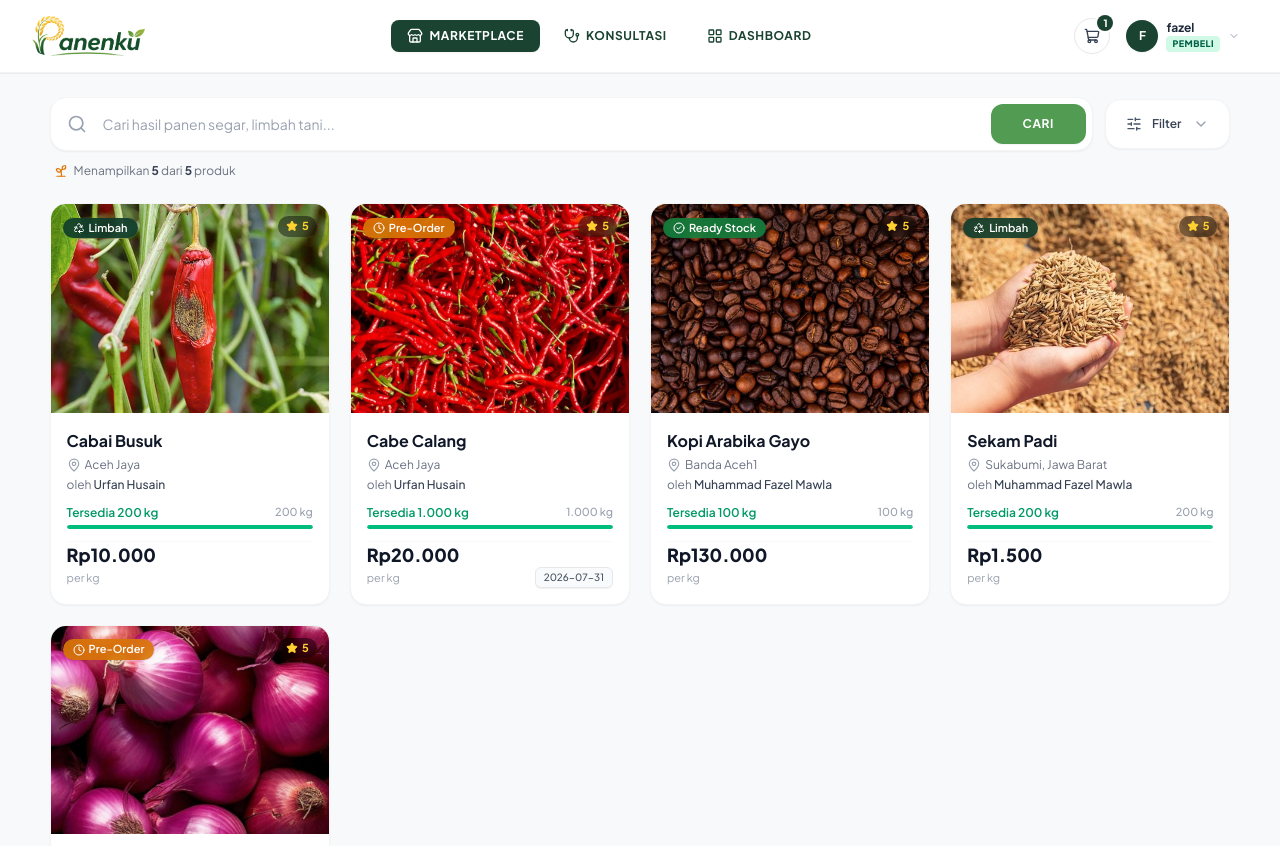
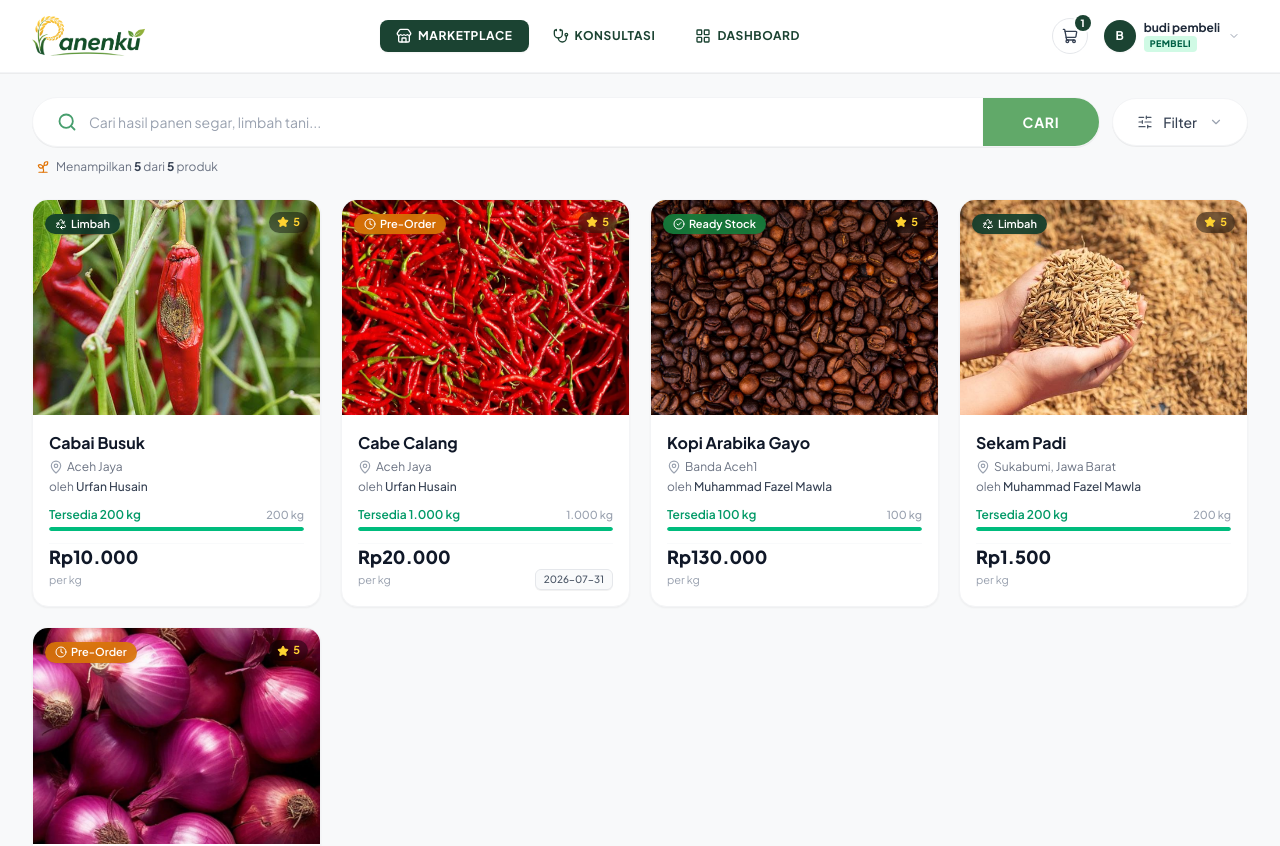
Before and after one commit to fazelmawlaa/Panenku-Klp5, a React (Vite) app: page /pembeli/marketplace in a window 1280 px wide. Shown: the top 846 px of the page. Built offline with nearby package versions, Linux system fonts and the light colour scheme.

Commit message:
fix : perbaiki bug saat merge

```diff
--- a/src/components/layout/AppNavbar.tsx
+++ b/src/components/layout/AppNavbar.tsx
@@ -12,8 +12,8 @@ export const AppNavbar: React.FC<AppNavbarProps> = ({ cartCount = 1 }) => {
   const location = useLocation();
   const currentUser = authService.getCurrentUser() || {
     id: '1',
-    name: 'fazel',
-    email: 'fazel@example.com',
+    name: 'budi pembeli',
+    email: 'budi@example.com',
     role: 'pembeli' as const,
   };
 
--- a/src/components/layout/BuyerLayout.tsx
+++ b/src/components/layout/BuyerLayout.tsx
@@ -9,7 +9,7 @@ export const BuyerLayout: React.FC = () => {
   return (
     <div className="min-h-screen bg-[#f8f9fa] flex flex-col font-sans antialiased text-gray-800">
       <AppNavbar cartCount={cartCount} />
-      <main className="flex-1 w-full max-w-[96%] 2xl:max-w-[1600px] mx-auto px-2 sm:px-4 lg:px-6 py-6">
+      <main className="flex-1 w-full max-w-[1400px] mx-auto px-4 sm:px-6 lg:px-8 py-6">
         <Outlet />
       </main>
     </div>
--- a/src/features/marketplace/components/MarketplaceFilterBar.tsx
+++ b/src/features/marketplace/components/MarketplaceFilterBar.tsx
@@ -85,10 +85,10 @@ export const MarketplaceFilterBar: React.FC<MarketplaceFilterBarProps> = ({
         {/* Main Search Input Form */}
         <form
           onSubmit={handleSearchSubmit}
-          className="flex-1 bg-white rounded-2xl border border-gray-100 shadow-xs p-1.5 pl-4 flex items-center gap-2 transition-all focus-within:border-emerald-500 focus-within:ring-2 focus-within:ring-emerald-100/50"
+          className="flex-1 bg-white rounded-full border border-gray-100 shadow-2xs pl-5 sm:pl-6 flex items-center overflow-hidden transition-all focus-within:border-emerald-500 focus-within:ring-2 focus-within:ring-emerald-100/50"
         >
-          <div className="text-gray-400 shrink-0">
-            <Search className="w-5 h-5 text-gray-400" />
+          <div className="text-[#479e6d] shrink-0 flex items-center">
+            <Search className="w-5 h-5 text-[#479e6d]" strokeWidth={2.2} />
           </div>
           <input
             type="text"
@@ -98,7 +98,7 @@ export const MarketplaceFilterBar: React.FC<MarketplaceFilterBarProps> = ({
               handleApplyFilters(e.target.value);
             }}
             placeholder="Cari hasil panen segar, limbah tani..."
-            className="w-full bg-transparent text-sm text-gray-800 placeholder-gray-400 focus:outline-none py-2 px-2"
+            className="w-full bg-transparent text-sm text-gray-800 placeholder-gray-400 focus:outline-none py-3.5 px-3"
           />
           {searchInput && (
             <button
@@ -107,16 +107,16 @@ export const MarketplaceFilterBar: React.FC<MarketplaceFilterBarProps> = ({
                 setSearchInput('');
                 handleApplyFilters('');
               }}
-              className="p-1 text-gray-400 hover:text-gray-600 rounded-full"
+              className="p-1 text-gray-400 hover:text-gray-600 rounded-full mr-2 cursor-pointer"
             >
               <X className="w-4 h-4" />
             </button>
           )}
           <button
             type="submit"
-            className="bg-[#529b53] hover:bg-[#438344] active:bg-[#396e3a] text-white text-xs font-bold px-8 py-3 rounded-xl transition-all tracking-wider uppercase shadow-xs shrink-0 cursor-pointer"
+            className="bg-[#61a969] hover:bg-[#529459] active:bg-[#46804d] text-white text-xs sm:text-sm font-bold px-8 sm:px-10 py-3.5 transition-all tracking-wider uppercase shadow-xs shrink-0 cursor-pointer self-stretch flex items-center justify-center"
           >
-            Cari
+            CARI
           </button>
         </form>
 
@@ -125,21 +125,21 @@ export const MarketplaceFilterBar: React.FC<MarketplaceFilterBarProps> = ({
           <button
             type="button"
             onClick={() => setIsFilterOpen(!isFilterOpen)}
-            className={`w-full sm:w-auto min-h-[50px] bg-white border rounded-2xl px-5 py-3 flex items-center justify-between gap-3 text-xs font-semibold transition-all shadow-xs cursor-pointer ${
+            className={`w-full sm:w-auto h-full min-h-[48px] bg-white border rounded-full px-5 sm:px-6 py-3 flex items-center justify-between gap-3 text-xs sm:text-sm font-medium transition-all shadow-2xs cursor-pointer ${
               isFilterOpen || hasActiveFilters
                 ? 'border-emerald-500 text-emerald-800 bg-emerald-50/20'
                 : 'border-gray-100 text-gray-700 hover:border-gray-200 hover:bg-gray-50'
             }`}
           >
             <div className="flex items-center gap-2.5">
-              <SlidersHorizontal className="w-4 h-4 text-gray-600" />
+              <SlidersHorizontal className="w-4 h-4 text-gray-600" strokeWidth={1.8} />
               <span>Filter</span>
               {hasActiveFilters && (
-                <span className="w-2 h-2 rounded-full bg-emerald-600" />
+                <span className="w-2 h-2 rounded-full bg-[#61a969]" />
               )}
             </div>
             <ChevronDown
-              className={`w-4 h-4 text-gray-400 transition-transform duration-200 ${
+              className={`w-3.5 h-3.5 text-gray-400 transition-transform duration-200 ${
                 isFilterOpen ? 'rotate-180 text-emerald-600' : ''
               }`}
             />
--- a/src/pages/CartPage.tsx
+++ b/src/pages/CartPage.tsx
@@ -140,13 +140,8 @@ export const CartPage: React.FC = () => {
   };
 
   return (
-    <div className="min-h-screen bg-[#f8f9fa] text-neutral-900 font-sans flex flex-col justify-between">
-      {/* App Navbar */}
-      <AppNavbar cartCount={items.length} />
-
-      {/* Main Content Area */}
-      <main className="flex-1 w-full max-w-[1380px] mx-auto px-4 sm:px-6 lg:px-8 py-8 sm:py-10 pb-40">
-        {/* Title */}
+    <div className="w-full pb-32">
+      {/* Title */}
         <div className="flex flex-col sm:flex-row sm:items-center justify-between gap-4 mb-8">
           <div>
             <h1 className="text-3xl sm:text-4xl font-black text-neutral-900 tracking-tight">
@@ -312,7 +307,6 @@ export const CartPage: React.FC = () => {
             })}
           </div>
         )}
-      </main>
 
       {/*
         STICKY FULL-WIDTH BOTTOM BAR ("memanjang kesamping dibagian bawahnya dan itu tetap saat di scroll kebawah atau ke atas")
--- a/src/pages/CheckoutPage.tsx
+++ b/src/pages/CheckoutPage.tsx
@@ -98,9 +98,7 @@ export const CheckoutPage: React.FC = () => {
 
   if (orderSuccess) {
     return (
-      <div className="min-h-screen bg-[#f8f9fa] text-neutral-900 font-sans flex flex-col justify-between">
-        <AppNavbar cartCount={0} />
-        <main className="flex-1 max-w-3xl mx-auto px-4 sm:px-6 py-12 w-full flex items-center justify-center">
+      <div className="max-w-3xl mx-auto px-4 sm:px-6 py-12 w-full flex items-center justify-center">
         <div className="bg-white rounded-3xl p-8 sm:p-12 border border-neutral-200/90 shadow-sm text-center w-full">
           <div className="w-20 h-20 rounded-full bg-emerald-50 text-[#007a3d] flex items-center justify-center mx-auto mb-6 shadow-inner">
             <CheckCircle2 className="w-10 h-10 stroke-[2.5]" />
@@ -159,16 +157,12 @@ export const CheckoutPage: React.FC = () => {
             </Link>
           </div>
         </div>
-        </main>
       </div>
     );
   }
 
   return (
-    <div className="min-h-screen bg-[#f8f9fa] text-neutral-900 font-sans flex flex-col justify-between">
-      <AppNavbar cartCount={items.length} />
-
-      <main className="flex-1 w-full max-w-[1380px] mx-auto px-4 sm:px-6 lg:px-8 py-8 sm:py-10 pb-40">
+    <div className="w-full pb-32">
       {/* Navigation back and Title */}
       <div className="mb-8">
         <Link
@@ -529,7 +523,6 @@ export const CheckoutPage: React.FC = () => {
             </aside>
           </form>
         )}
-      </main>
       </div>
     );
 };
```
Lines whose indentation alone changed are shown as unchanged.
